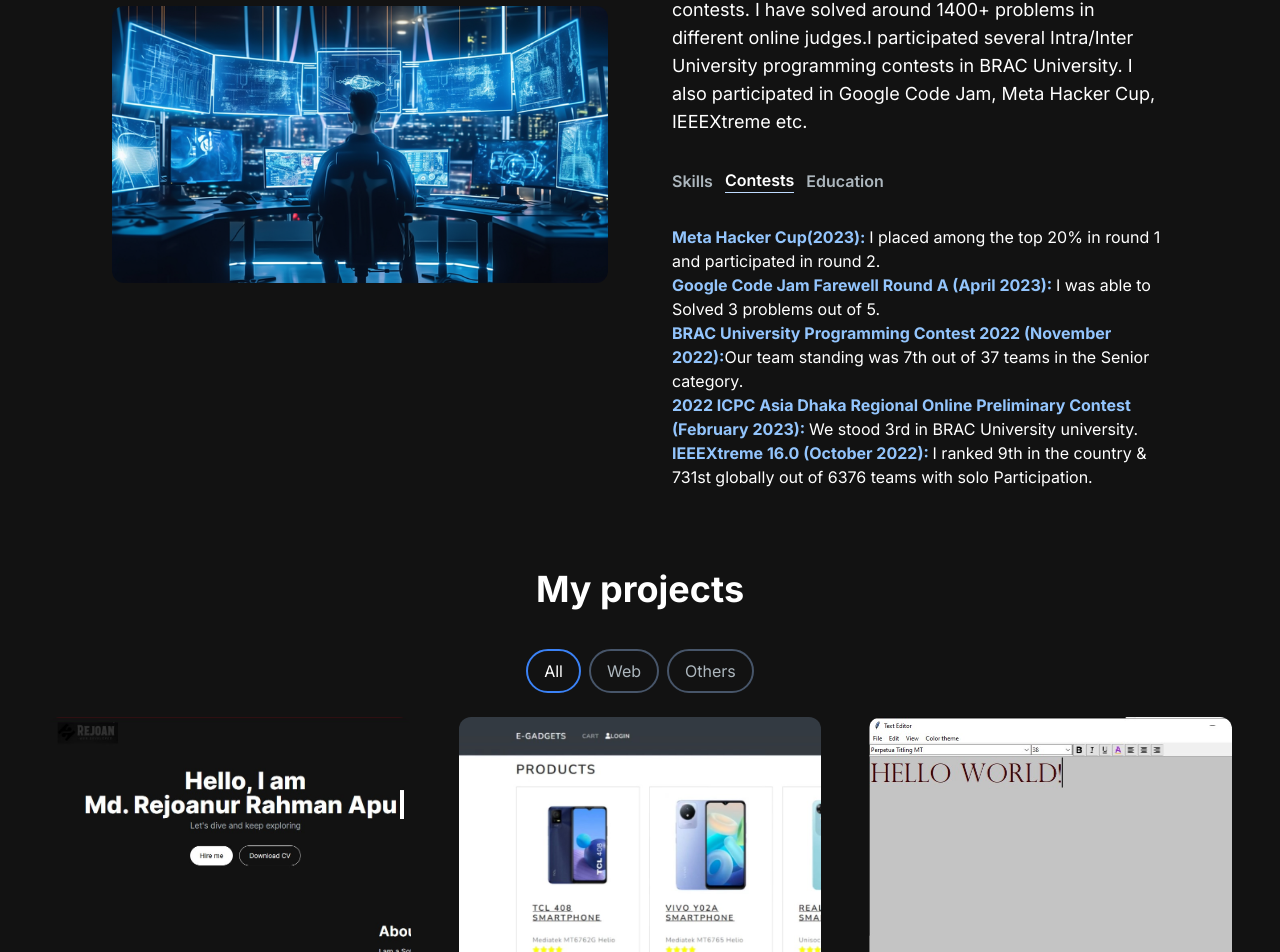
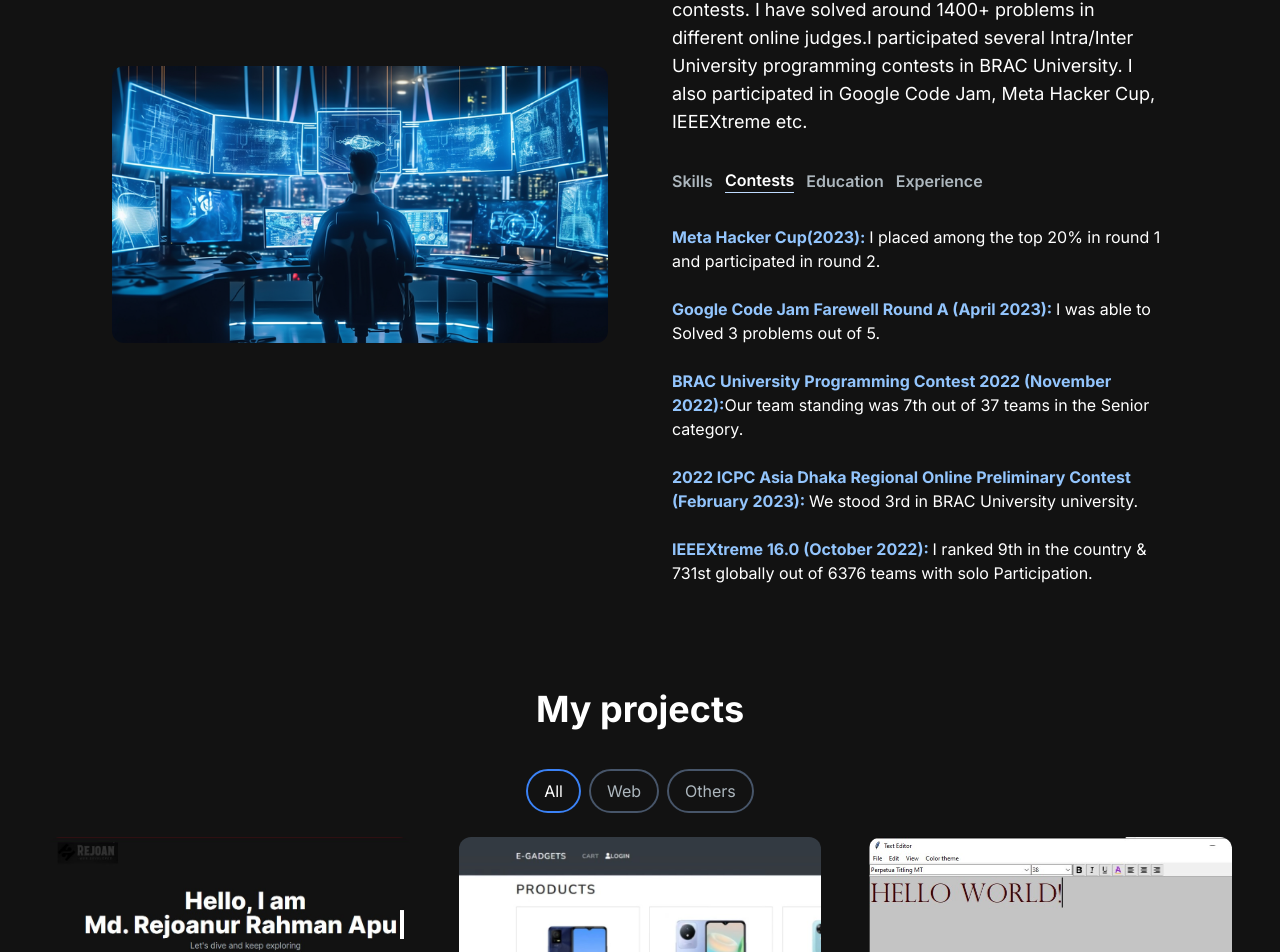
Before and after one commit to Rejoan2020/My-Portfolio, a Next.js app: page / in a window 1280 px wide. Shown: the part 744-1696 px from the top of the page. Built offline with nearby package versions, Linux system fonts and the light colour scheme.

Commit message:
features: added experience section

```diff
--- a/src/app/components/AboutSection.jsx
+++ b/src/app/components/AboutSection.jsx
@@ -19,9 +19,9 @@
       id : "skills",
       content:(
         <ul className='text-blue-100'>
-          <li><b className='text-blue-300'>Programming Languages : </b>C++, Python, JavaScript, Python.</li>
-          <li><b className='text-blue-300'>Frameworks & Libraries : </b>Django, Django REST Framework, RESTful Api, ReactJS, React Redux, NextJS.</li>
-          <li><b className='text-blue-300'>Others :</b> Vercel, Netlify, Postman, HTML, CSS, Bootstrap.</li>
+          <li><b className='text-blue-300'>Programming Languages : </b>C++, Python, JavaScript, Python.<br/></li>
+          <li><b className='text-blue-300'>Frameworks & Libraries : </b>Django, Django REST Framework, RESTful Api, ReactJS, React Redux, NextJS.<br/></li>
+          <li><b className='text-blue-300'>Others :</b> Vercel, Netlify, Postman, HTML, CSS, Bootstrap.<br/></li>
         </ul>
       )
     },
@@ -36,30 +36,35 @@
             </Link>
             I placed among the top 20% in round 1 and participated in round 2.
           </li>
+          <br/>
           <li>
             <Link href='https://toph.co/contests/training/wlqd3kx/standings'>
             <b className='text-blue-300'>Google Code Jam Farewell Round A (April 2023): </b>
             </Link>
             I was able to Solved 3 problems out of 5.
           </li>
+          <br/>
           <li>
             <Link href='https://www.facebook.com/codingcompetitions/hacker-cup/2023/certificate/1050620602603679'>
             <b className='text-blue-300'>BRAC University Programming Contest 2022 (November 2022):
             </b>Our team standing was 7th out of 37 teams in the Senior category.
             </Link>
           </li>
+          <br/>
           <li>
             <Link href='https://algo.codemarshal.org/contests/icpc-dhaka-22-preli/standingsWe%20got%203rd%20place%20in%20Brac%20University.%20(Team%20Name:%20BRACU_BugsAndErrors%20%5b%20Brac%20University%20%5d)%20https:/algo.codemarshal.org/contests/icpc-dhaka-22-preli/standings'>
             <b className='text-blue-300'>2022 ICPC Asia Dhaka Regional Online Preliminary Contest (February 2023): </b>
             </Link>
             We stood 3rd in BRAC University university.
           </li>
+          <br/>
           <li>
             <Link href='https://ieeextreme.org/ieeextreme-16-0-ranking/'>
             <b className='text-blue-300'>IEEEXtreme 16.0 (October 2022): </b>
             </Link>
             I ranked 9th in the country & 731st globally out of 6376 teams with solo Participation.
           </li>
+          <br/>
         </ol>
       )
     },
@@ -77,14 +82,28 @@
                 <b>CGPA : </b>3.19
               </li>
           </li>
+          <br/>
           <li><b className='text-blue-300'>Completed HSC from Cambrian School & College</b></li>
           <li><b>Year : </b>2014-2016</li>
           <li><b>GPA: </b> 5</li>
-
+          <br/>
           <li><b className='text-blue-300'>Completed SSC from Cambrian School & College</b></li>
-
           <li><b>Year : </b>2014-2016</li>
           <li><b>GPA: </b> 5</li>
+          <br/>
+        </ol>
+      )
+    },
+    {
+      Title: "Experience",
+      id: "Experience",
+      content:(
+        <ol>
+          <li><b className='text-blue-300'>B-JET(Bangladesh-Japan ICT Engineers’ Training Program)</b></li>
+          <li><b className='text-white-300'>Role :</b> Trainee</li>
+          <li><b className='text-white-300'>Duration : </b>5 months* (september 2023 - current)</li>
+          <li><b className='text-white-300'>Description : </b>B-JET provides the Japanese language, business culture, and IT training to prepare for Japanese IT
+          companies.</li>
         </ol>
       )
     }
@@ -110,6 +129,7 @@
             <TabButton selectTab={()=>handleTabChange("skills")} active = {tab==="skills"}>Skills</TabButton>
             <TabButton selectTab={()=>handleTabChange("Coding Contests")} active = {tab==="Coding Contests"}> Contests</TabButton>
             <TabButton selectTab={()=>handleTabChange("Education")} active = {tab==="Education"}>Education</TabButton>
+            <TabButton selectTab={()=>handleTabChange("Experience")} active = {tab==="Experience"}>Experience</TabButton>
           </div>
           <div className='mt-8'>{tabData.find((t)=>t.id === tab).content}</div>
         </div>
```
